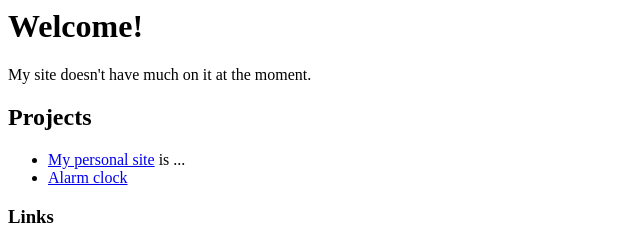
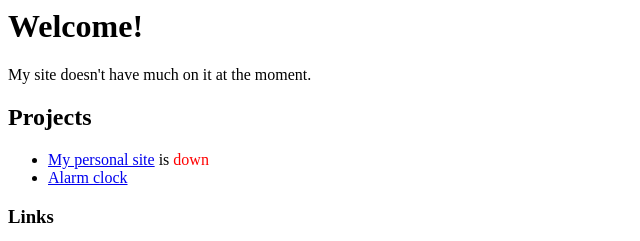
Before and after one commit to bcc32/bcc32.github.io-old, a plain HTML site: page index.html in a window 1280 px wide. Shown: the top 241 px of the page, 0-640 px from the left. Drawn offline with nearby package versions, Linux system fonts and the light colour scheme; a script that the page names is missing.

Commit message:
website down by default
fixes '...' displayed when website doesn't respond

```diff
--- a/index.html
+++ b/index.html
@@ -24,7 +24,7 @@
 <ul>
   <li id="personal-site">
     <script class="updownquery" type="text/javascript"></script>
-    <a>My personal site</a> is <span class="updown">...</span>
+    <a>My personal site</a> is <span class="updown linkdown">down</span>
   </li>
   <li>
     <a href="alarm">Alarm clock</a>
```
